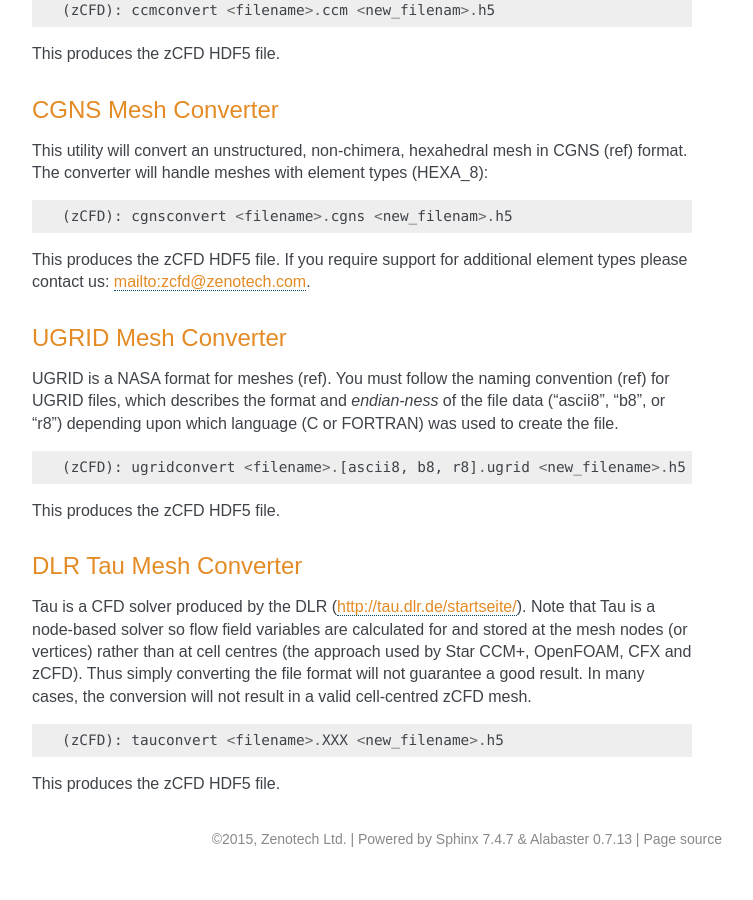
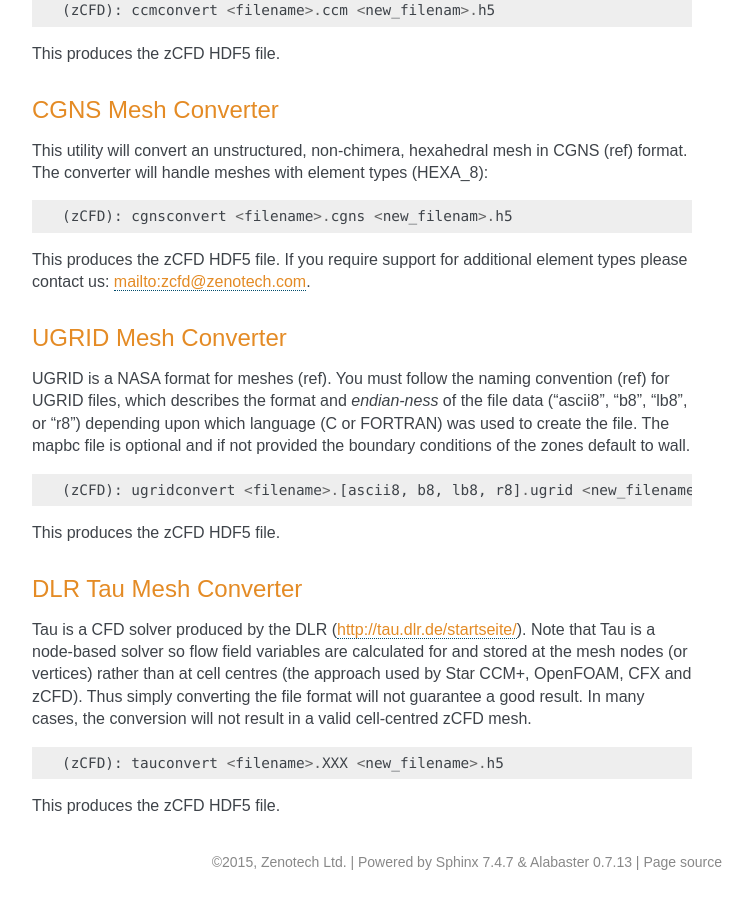
Before and after one commit to zCFD/zCFDguide, a Sphinx documentation site: the page built from docs/source/meshutil.rst, in a window 1280 px wide and 900 px high, scrolled down 1158 px. Shown: the whole window, without its empty margins (388-1141 px from the left). Built offline with Sphinx 7.4.7, drawn with Linux system fonts in a browser that asks for light colours; formulas are drawn with MathJax 3; before the commit the page ends 2035 px from its top, so only the background shows below that.

Commit message:
Updated documention for ugrid converter to include mapbc option

```diff
--- a/docs/source/meshutil.rst
+++ b/docs/source/meshutil.rst
@@ -73,11 +73,11 @@ This produces the zCFD HDF5 file. If you require support for additional element
 UGRID Mesh Converter
 --------------------
 
-UGRID is a NASA format for meshes (ref). You must follow the naming convention (ref) for UGRID files, which describes the format and *endian-ness* of the file data ("ascii8", "b8", or "r8") depending upon which language (C or FORTRAN) was used to create the file.
+UGRID is a NASA format for meshes (ref). You must follow the naming convention (ref) for UGRID files, which describes the format and *endian-ness* of the file data ("ascii8", "b8", "lb8", or "r8") depending upon which language (C or FORTRAN) was used to create the file. The mapbc file is optional and if not provided the boundary conditions of the zones default to wall.
 
 .. code-block:: python
 
-    (zCFD): ugridconvert <filename>.[ascii8, b8, r8].ugrid <new_filename>.h5
+    (zCFD): ugridconvert <filename>.[ascii8, b8, lb8, r8].ugrid <new_filename>.h5  <filename>.mapbc
 
 This produces the zCFD HDF5 file.
 
```
